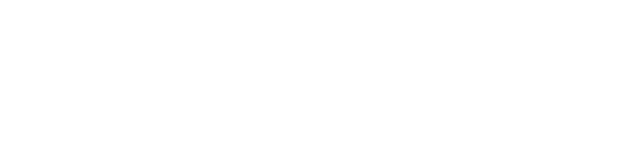
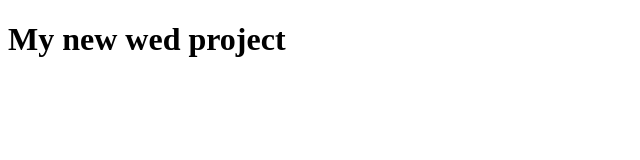
Before and after one commit to BhushanBaddiya/localRepo, a plain HTML site: page index.html in a window 1280 px wide. Shown: the whole page, without its empty margins (0-640 px from the left). Drawn offline with Linux system fonts and the light colour scheme.

Commit message:
add style

```diff
--- a/index.html
+++ b/index.html
@@ -6,6 +6,6 @@
     <title>bhushan</title>
 </head>
 <body>
-
+    <h1>My new wed project</h1>
 </body>
 </html>
--- /dev/null
+++ b/style.css
@@ -0,0 +1,3 @@
+h1{
+color: blue;
+}
```
